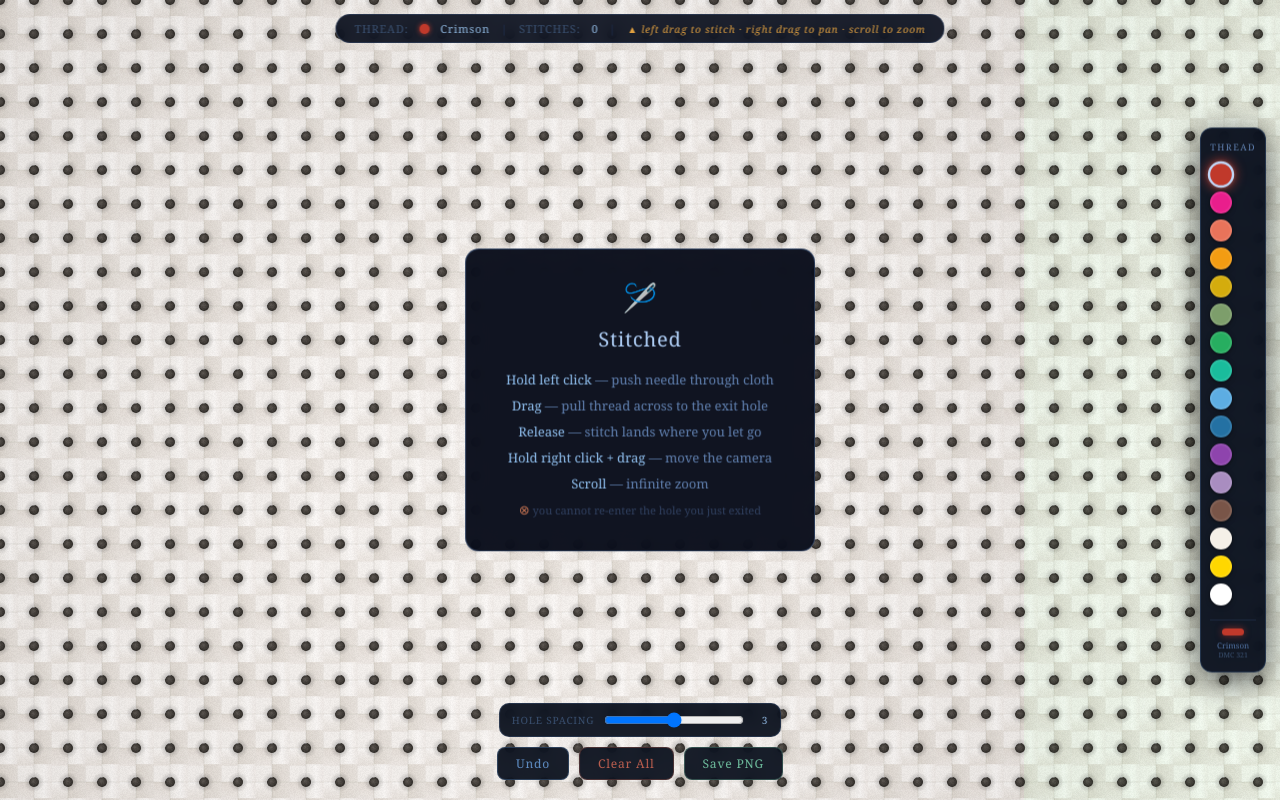
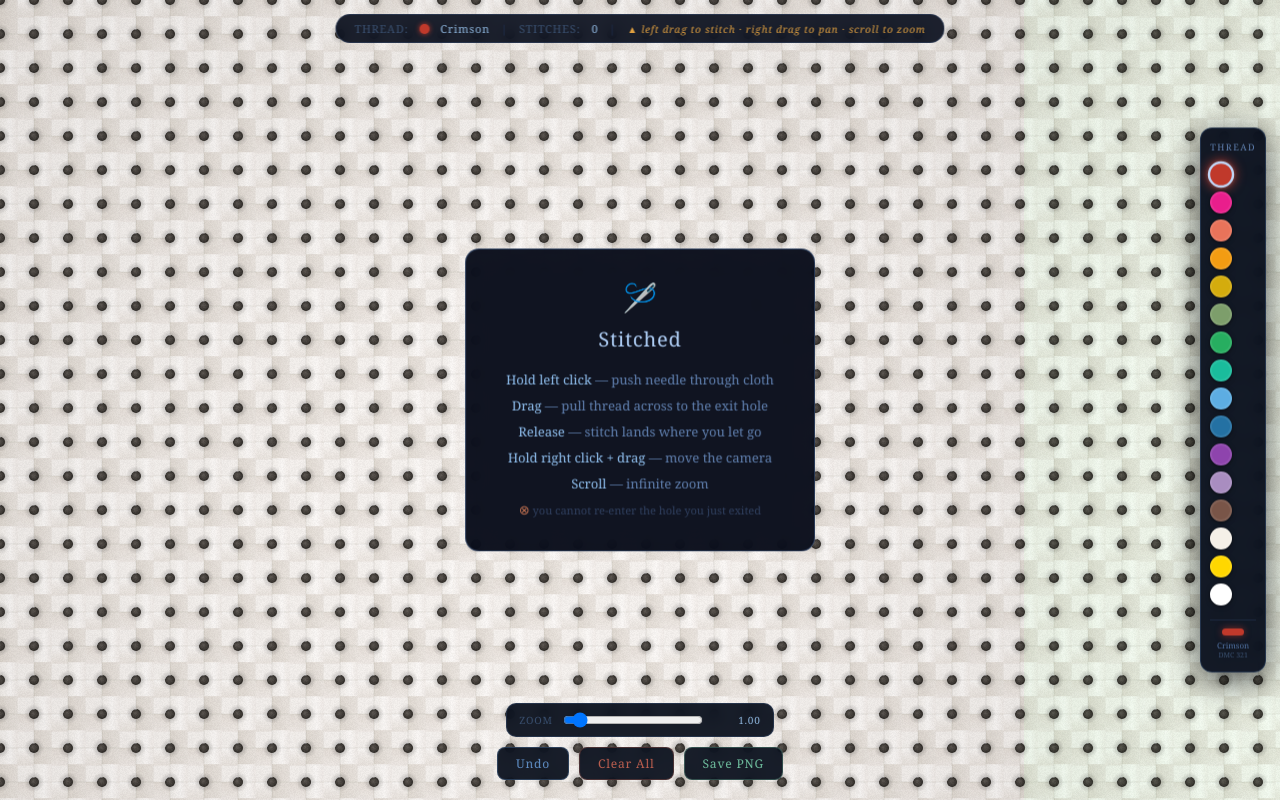
Before and after one commit to EmmanuelDionneCatibog/STITCHED, a React (Vite) app: page / in a window 1280 px wide. Built offline with nearby package versions, Linux system fonts and the light colour scheme.

Commit message:
Scroll is now infinite

```diff
--- a/src/Controls.jsx
+++ b/src/Controls.jsx
@@ -47,17 +47,19 @@ export default function Controls({ onUndo, onClear, onSave, zoomLevel = 3, onZoo
           letterSpacing:  "0.08em",
         }}
       >
-        <span style={{ color: "#3a5070" }}>HOLE SPACING</span>
+        <span style={{ color: "#3a5070" }}>ZOOM</span>
         <input
           type="range"
-          min={1}
-          max={5}
-          step={1}
+          min={0.1}
+          max={12}
+          step={0.01}
           value={zoomLevel}
           onChange={(e) => onZoomLevel?.(Number(e.target.value))}
           style={{ width: 140 }}
         />
-        <span style={{ width: 14, textAlign: "right", color: "#90b8e0" }}>{zoomLevel}</span>
+        <span style={{ width: 48, textAlign: "right", color: "#90b8e0" }}>
+          {Number(zoomLevel).toFixed(2)}
+        </span>
       </div>
 
       <div style={{ display: "flex", gap: 10 }}>
--- a/src/useSim.js
+++ b/src/useSim.js
@@ -2,8 +2,13 @@ import { useRef, useState, useCallback, useEffect } from "react";
 import { snap, sameHole } from "./constants";
 
 const STORAGE_KEY = "stitched.sim.v1";
-const ZOOM_LEVELS = [0.7, 0.85, 1, 1.2, 1.45];
-const DEFAULT_ZOOM_LEVEL = 3;
+// Legacy discrete zoom levels (kept only to migrate older localStorage saves)
+const LEGACY_ZOOM_LEVELS = [0.7, 0.85, 1, 1.2, 1.45];
+
+// Continuous zoom scale (world -> screen multiplier)
+const DEFAULT_ZOOM = 1;
+const MIN_ZOOM = 0.06;
+const MAX_ZOOM = 60;
 
 function clamp(n, min, max) {
   return Math.max(min, Math.min(max, n));
@@ -45,8 +50,7 @@ export function useSim(canvasRef) {
     camX:        0,
     camY:        0,
     // Zoom (world → screen multiplier)
-    zoomLevel:   DEFAULT_ZOOM_LEVEL,
-    zoom:        ZOOM_LEVELS[DEFAULT_ZOOM_LEVEL - 1],
+    zoom:        DEFAULT_ZOOM,
     lastClientX: null,
     lastClientY: null,
   });
@@ -55,7 +59,7 @@ export function useSim(canvasRef) {
   const [stitchCount, setStitchCount] = useState(0);
   const [needlePos,   setNeedlePos]   = useState({ x: -999, y: -999 });
   const [isDragging,  setIsDragging]  = useState(false);
-  const [zoomLevel,   setZoomLevel]   = useState(DEFAULT_ZOOM_LEVEL);
+  const [zoomLevel,   setZoomLevel]   = useState(DEFAULT_ZOOM);
   const [showTip,     setShowTip]     = useState(true);
   const [flash,       setFlash]       = useState("");
 
@@ -68,7 +72,7 @@ export function useSim(canvasRef) {
       lastExitHole: s.lastExitHole,
       camX: s.camX,
       camY: s.camY,
-      zoomLevel: s.zoomLevel,
+      zoom: s.zoom,
       color: s.color,
     };
     try {
@@ -91,11 +95,16 @@ export function useSim(canvasRef) {
       if (data.lastExitHole && typeof data.lastExitHole.x === "number") s.lastExitHole = data.lastExitHole;
       if (typeof data.camX === "number") s.camX = data.camX;
       if (typeof data.camY === "number") s.camY = data.camY;
-      if (typeof data.zoomLevel === "number") {
-        const lvl = clamp(Math.round(data.zoomLevel), 1, ZOOM_LEVELS.length);
-        s.zoomLevel = lvl;
-        s.zoom = ZOOM_LEVELS[lvl - 1];
-        setZoomLevel(lvl);
+      if (typeof data.zoom === "number" && Number.isFinite(data.zoom)) {
+        const z = clamp(data.zoom, MIN_ZOOM, MAX_ZOOM);
+        s.zoom = z;
+        setZoomLevel(z);
+      } else if (typeof data.zoomLevel === "number") {
+        // Migrate legacy save format (discrete zoom levels 1..N)
+        const lvl = clamp(Math.round(data.zoomLevel), 1, LEGACY_ZOOM_LEVELS.length);
+        const z = LEGACY_ZOOM_LEVELS[lvl - 1];
+        s.zoom = z;
+        setZoomLevel(z);
       }
       if (typeof data.color === "string") s.color = data.color;
       setStitchCount(s.stitches.filter(st => st && st.over).length);
@@ -113,10 +122,13 @@ export function useSim(canvasRef) {
     flashTimerRef.current = setTimeout(() => setFlash(""), 1400);
   }, []);
 
-  const applyZoomLevel = useCallback((lvl, clientX, clientY) => {
+  const applyZoomLevel = useCallback((nextZoomRaw, clientX, clientY) => {
     const s = sim.current;
-    const nextLevel = clamp(Math.round(lvl), 1, ZOOM_LEVELS.length);
-    const nextZoom  = ZOOM_LEVELS[nextLevel - 1];
+    const nextZoom = clamp(
+      typeof nextZoomRaw === "number" && Number.isFinite(nextZoomRaw) ? nextZoomRaw : s.zoom,
+      MIN_ZOOM,
+      MAX_ZOOM
+    );
 
     const rect = canvasRef.current?.getBoundingClientRect();
     if (rect) {
@@ -130,9 +142,8 @@ export function useSim(canvasRef) {
       s.camY = worldY - (anchorCY / nextZoom);
     }
 
-    s.zoomLevel = nextLevel;
     s.zoom      = nextZoom;
-    setZoomLevel(nextLevel);
+    setZoomLevel(nextZoom);
     persist();
   }, [canvasRef, persist]);
 
@@ -233,11 +244,12 @@ export function useSim(canvasRef) {
   const handleWheel = useCallback((e) => {
     const s = sim.current;
     if (s.isDragging || s.isPanning) return;
-    const dir = e.deltaY < 0 ? 1 : -1;
-    const next = clamp(s.zoomLevel + dir, 1, ZOOM_LEVELS.length);
-    if (next === s.zoomLevel) return;
     e.preventDefault();
-    applyZoomLevel(next, e.clientX, e.clientY);
+
+    // Smooth, continuous zoom (no discrete levels).
+    const base = typeof s.zoom === "number" && Number.isFinite(s.zoom) ? s.zoom : DEFAULT_ZOOM;
+    const factor = Math.exp(-e.deltaY * 0.0015);
+    applyZoomLevel(base * factor, e.clientX, e.clientY);
   }, [applyZoomLevel]);
 
   const handleMouseUp = useCallback((e) => {
@@ -350,13 +362,12 @@ export function useSim(canvasRef) {
     s.lastExitHole = null;
     s.camX = 0;
     s.camY = 0;
-    s.zoomLevel = DEFAULT_ZOOM_LEVEL;
-    s.zoom      = ZOOM_LEVELS[DEFAULT_ZOOM_LEVEL - 1];
+    s.zoom      = DEFAULT_ZOOM;
     s.isPanning = false;
     s.panStart  = null;
     setIsDragging(false);
     setStitchCount(0);
-    setZoomLevel(DEFAULT_ZOOM_LEVEL);
+    setZoomLevel(DEFAULT_ZOOM);
     try { localStorage.removeItem(STORAGE_KEY); } catch {}
   }, []);
 
```
